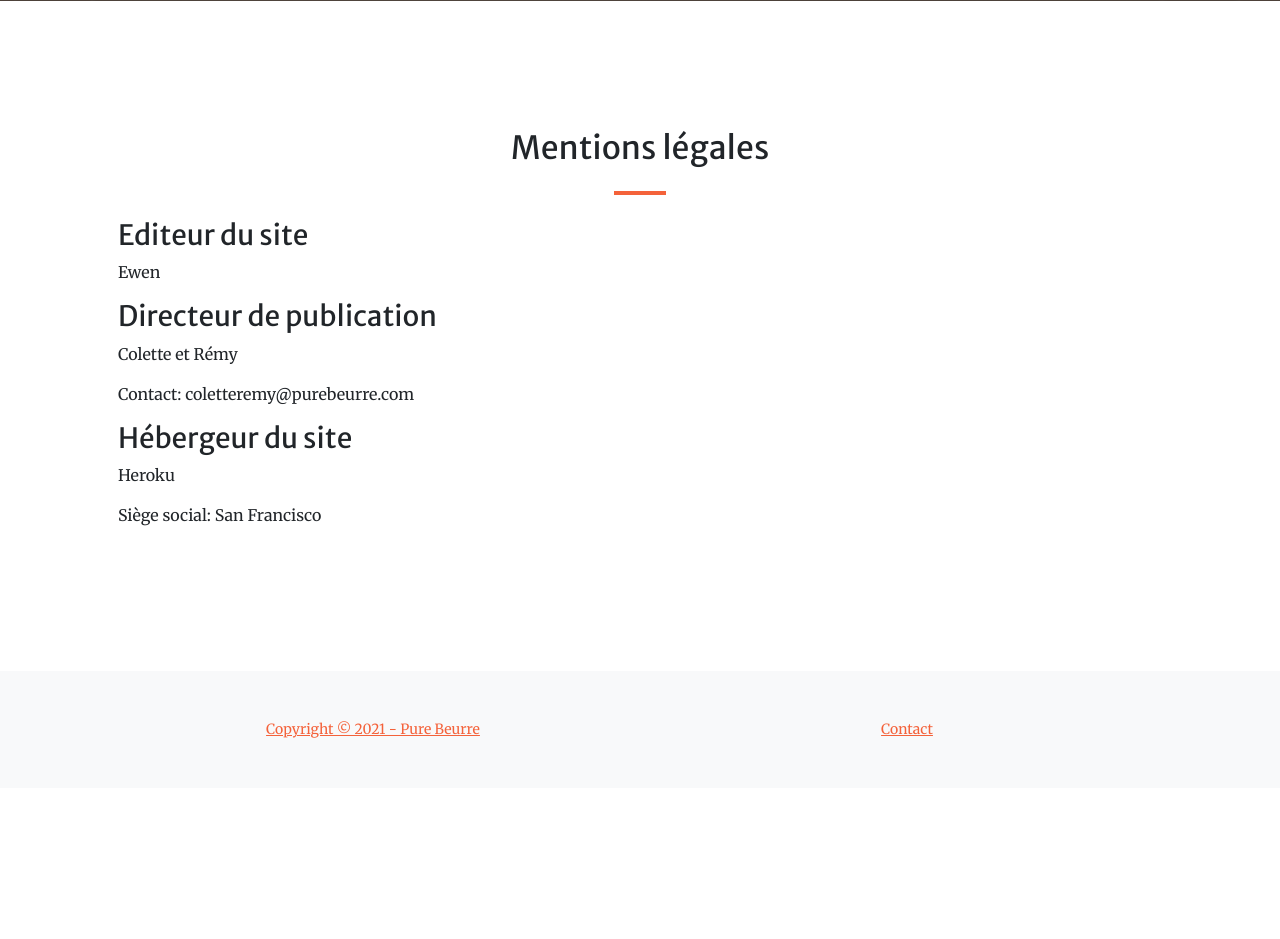
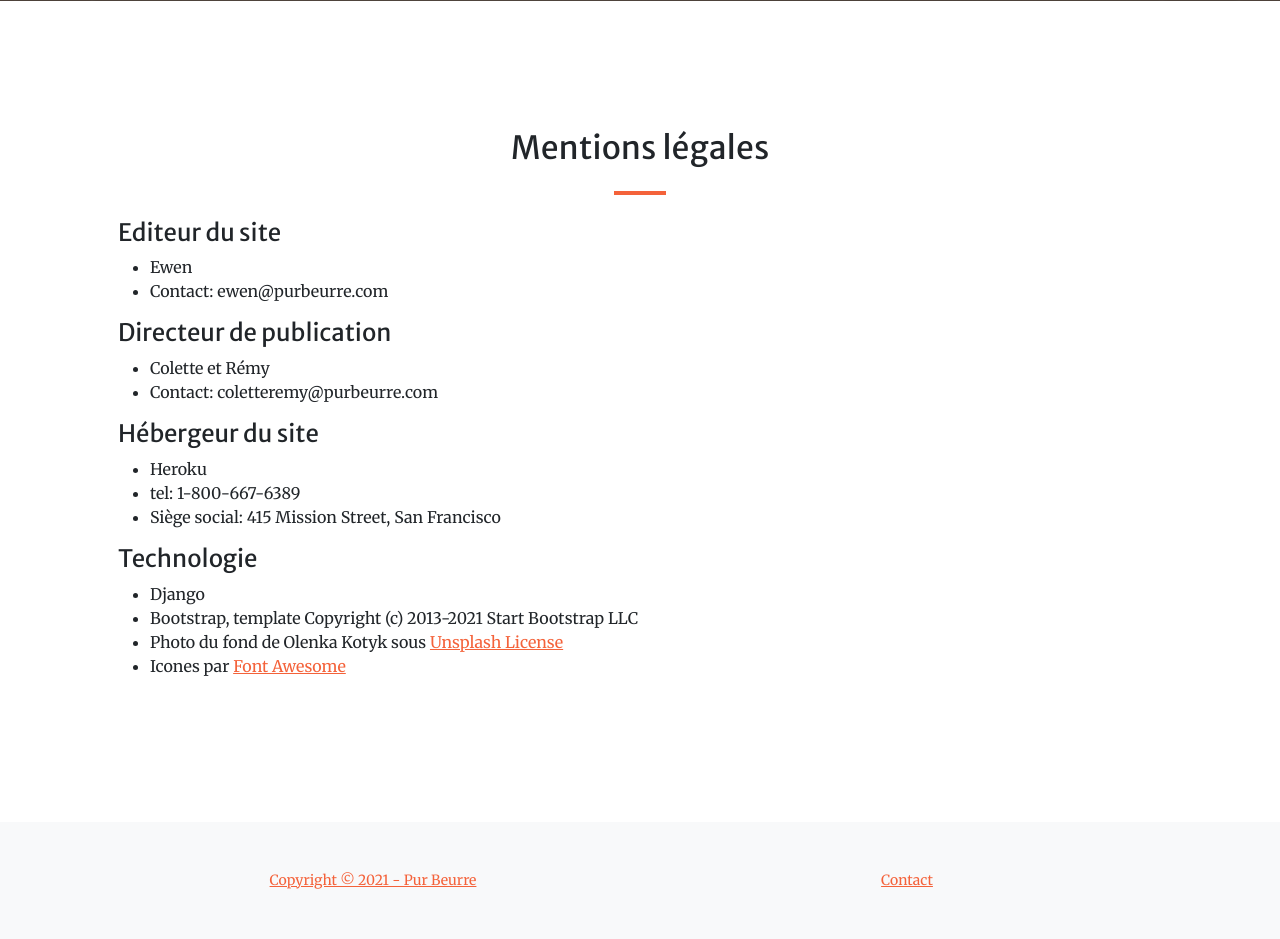
Before and after one commit to Jinr0h404/projet8, a Django app: page /legal in a window 1280 px wide. Shown: the part 799-1738 px from the top of the page. Before the commit the page ends 1537 px from the top, so only its background shows below. Run offline with Django 3.2, Linux system fonts and the light colour scheme; some libraries are stand-ins or nearby versions.

Commit message:
complete legal notice

```diff
--- a/PurBeurre/settings.py
+++ b/PurBeurre/settings.py
@@ -9,7 +9,6 @@ https://docs.djangoproject.com/en/3.2/topics/settings/
 For the full list of settings and their values, see
 https://docs.djangoproject.com/en/3.2/ref/settings/
 """
-from pathlib import Path
 import os
 import dj_database_url
 
@@ -130,7 +129,7 @@ STATIC_ROOT = os.path.join(BASE_DIR, 'staticfiles')
 
 # Extra places for collectstatic to find static files.
 STATICFILES_DIRS = (
-     os.path.join(BASE_DIR, 'static'),
+    os.path.join(BASE_DIR, 'static'),
 )
 
 # Default primary key field type
--- a/PurBeurre/templates/PurBeurre/base.html
+++ b/PurBeurre/templates/PurBeurre/base.html
@@ -8,7 +8,7 @@
         <meta name="author" content="" />
         <title>Pur Beurre - Open Food Facts</title>
         <!-- Favicon-->
-        <link rel="icon" type="image/x-icon" href="assets/favicon.ico" />
+        <link rel="icon" type="image/x-icon" href="{% static 'assets/img/favicon.ico' %}" />
         <!-- Bootstrap Icons-->
         <link href="https://cdn.jsdelivr.net/npm/bootstrap-icons@1.5.0/font/bootstrap-icons.css" rel="stylesheet" />
         <!-- Awesome fonts -->
@@ -53,7 +53,7 @@
         <footer class="bg-light py-5">
             <div class="container px-4 px-lg-5">
                 <div class="row">
-                    <div class="small text-center text-muted col-lg-6"><a href="{% url 'home-legal'%}" target="_blank">Copyright &copy; 2021 - Pure Beurre</a></div>
+                    <div class="small text-center text-muted col-lg-6"><a href="{% url 'home-legal'%}" target="_blank">Copyright &copy; 2021 - Pur Beurre</a></div>
                     <div class="small text-center text-muted col-lg-6"><a href="/#contact">Contact</a></div>
                 </div>
             </div>
--- a/PurBeurre/templates/PurBeurre/legal_notice.html
+++ b/PurBeurre/templates/PurBeurre/legal_notice.html
@@ -22,18 +22,35 @@
                 <h2 class="text-center mt-0">Mentions légales</h2>
                 <hr class="divider" />
                 <div class="editor">
-                    <h3>Editeur du site</h3>
-                    <p>Ewen</p>
+                    <h4>Editeur du site</h4>
+                    <ul>
+                        <li>Ewen</li>
+                        <li>Contact: ewen@purbeurre.com</li>
+                    </ul>
                 </div>
                 <div class="publication">
-                    <h3>Directeur de publication</h3>
-                    <p>Colette et Rémy</p>
-                    <p>Contact: coletteremy@purebeurre.com</p>
+                    <h4>Directeur de publication</h4>
+                    <ul>
+                        <li>Colette et Rémy</li>
+                        <li>Contact: coletteremy@purbeurre.com</li>
+                    </ul>
                 </div>
                 <div class="host">
-                    <h3>Hébergeur du site</h3>
-                    <p>Heroku</p>
-                    <p>Siège social: San Francisco</p>
+                    <h4>Hébergeur du site</h4>
+                    <ul>
+                        <li>Heroku</li>
+                        <li>tel: 1-800-667-6389</li>
+                        <li>Siège social: 415 Mission Street, San Francisco</li>
+                    </ul>
+                </div>
+                <div class="tech">
+                    <h4>Technologie</h4>
+                    <ul>
+                        <li>Django</li>
+                        <li>Bootstrap, template Copyright (c) 2013-2021 Start Bootstrap LLC</li>
+                        <li>Photo du fond de Olenka Kotyk sous <a href="https://unsplash.com/photos/eqsEZNCm4-c">Unsplash License</a></li>
+                        <li>Icones par <a href="https://fontawesome.com/">Font Awesome</a></li>
+                    </ul>
                 </div>
                 <p></p>
             </div>
--- a/User/templates/User/index_user.html
+++ b/User/templates/User/index_user.html
@@ -11,7 +11,7 @@
                         <hr class="divider" />
                     </div>
                     <div class="col-lg-8 align-self-baseline">
-                        <p class="text-white-75 mb-5">Site en construction, à très vite pour bien manger</p>
+                        <p class="text-white-75 mb-5">Pour bien manger, c'est ici!</p>
                         <a class="btn btn-primary btn-xl" href="#about">Find Out More</a>
                     </div>
                 </div>
--- a/User/templates/User/signup.html
+++ b/User/templates/User/signup.html
@@ -11,7 +11,7 @@
                         <hr class="divider" />
                     </div>
                     <div class="col-lg-8 align-self-baseline">
-                        <p class="text-white-75 mb-5">Site en construction, à très vite pour bien manger</p>
+                        <p class="text-white-75 mb-5"></p>
                     </div>
                 </div>
             </div>
```
Also changed, not shown: PurBeurre/templates/500.html (added, +59 -0 lines), Product/static/assets/img/favicon.ico (added), README.md, 1 other file.
